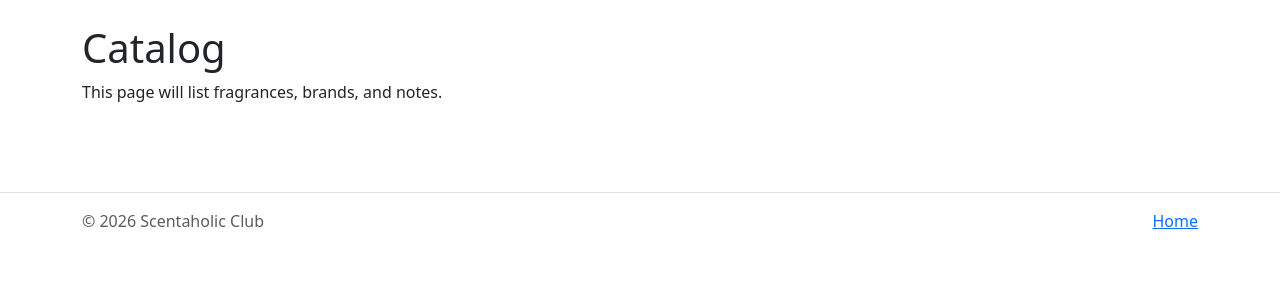
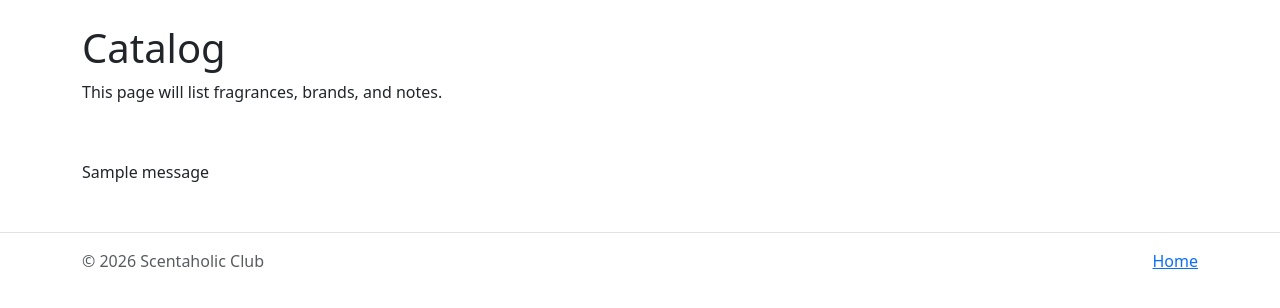
Before and after one commit to AlexandraSelby/scentaholic-club, a Django app: page /catalog/ in a window 1280 px wide. Shown: the part 57-365 px from the top of the page. Run offline with Django 5.2, Linux system fonts and the light colour scheme; tables that the repository leaves empty hold one stand-in row (values such as "Sample post"); one stand-in notice (Sample message) is shown.

Commit message:
Add success message after vote submission

```diff
--- a/polls/views.py
+++ b/polls/views.py
@@ -1,3 +1,4 @@
+from django.contrib import messages
 from django.contrib.auth.decorators import login_required
 from django.shortcuts import get_object_or_404, redirect, render
 
@@ -26,7 +27,8 @@ def poll_home(request):
                     fragrance=fragrance,
                 )
 
-            return redirect("poll")
+            messages.success(request, "Your vote has been successfully submitted.")
+        return redirect("poll")
     else:
         form = VoteForm(poll=poll)
 
--- a/templates/base.html
+++ b/templates/base.html
@@ -15,6 +15,14 @@
     {% block content %}{% endblock %}
 </div>
 
+{% if messages %}
+  <div class="container mt-3">
+    {% for message in messages %}
+      <div>{{ message }}</div>
+    {% endfor %}
+  </div>
+{% endif %}
+
 <footer class="border-top py-3 mt-5">
     <div class="container d-flex justify-content-between">
         <span class="text-muted">© {% now "Y" %} Scentaholic Club</span>
```
